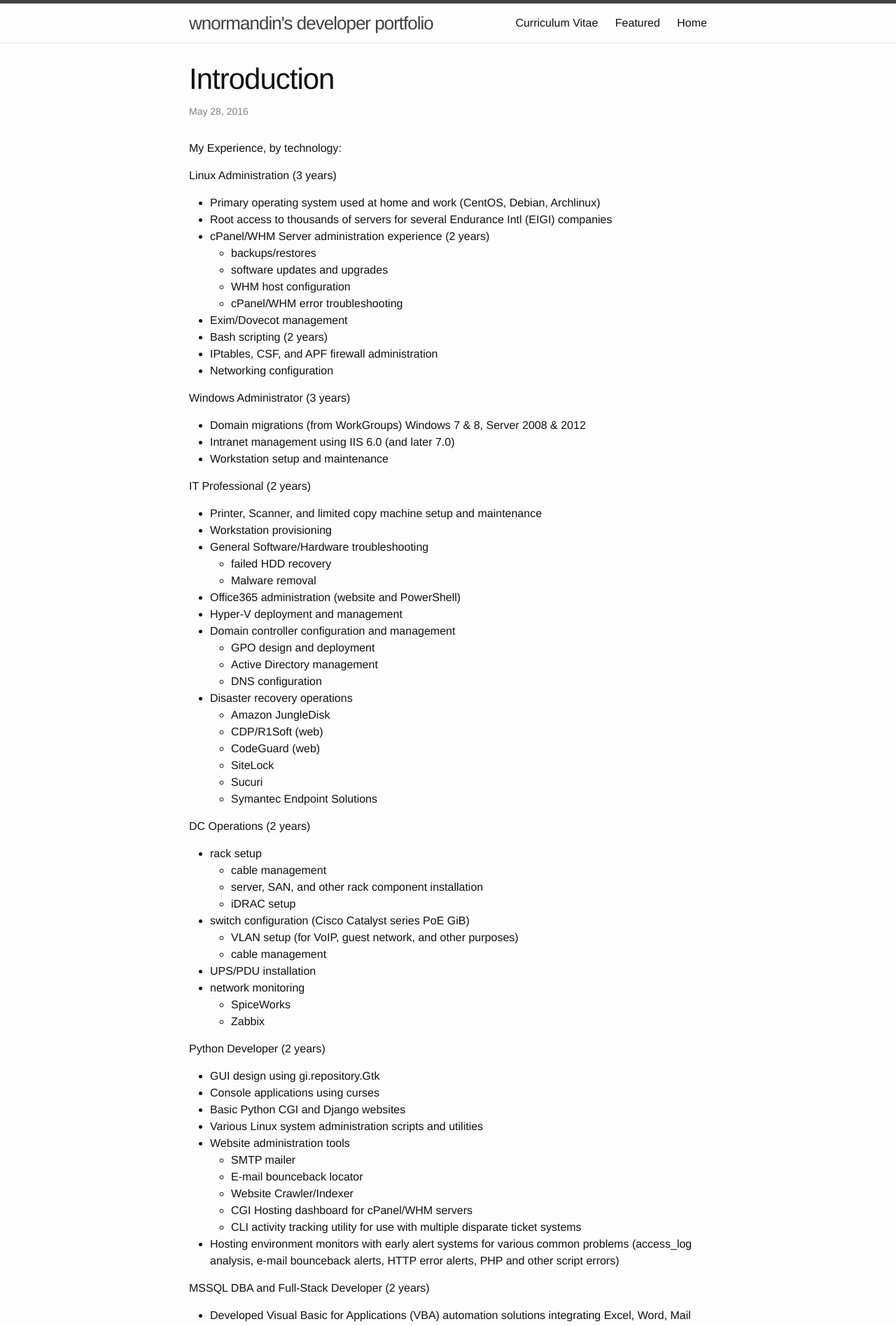
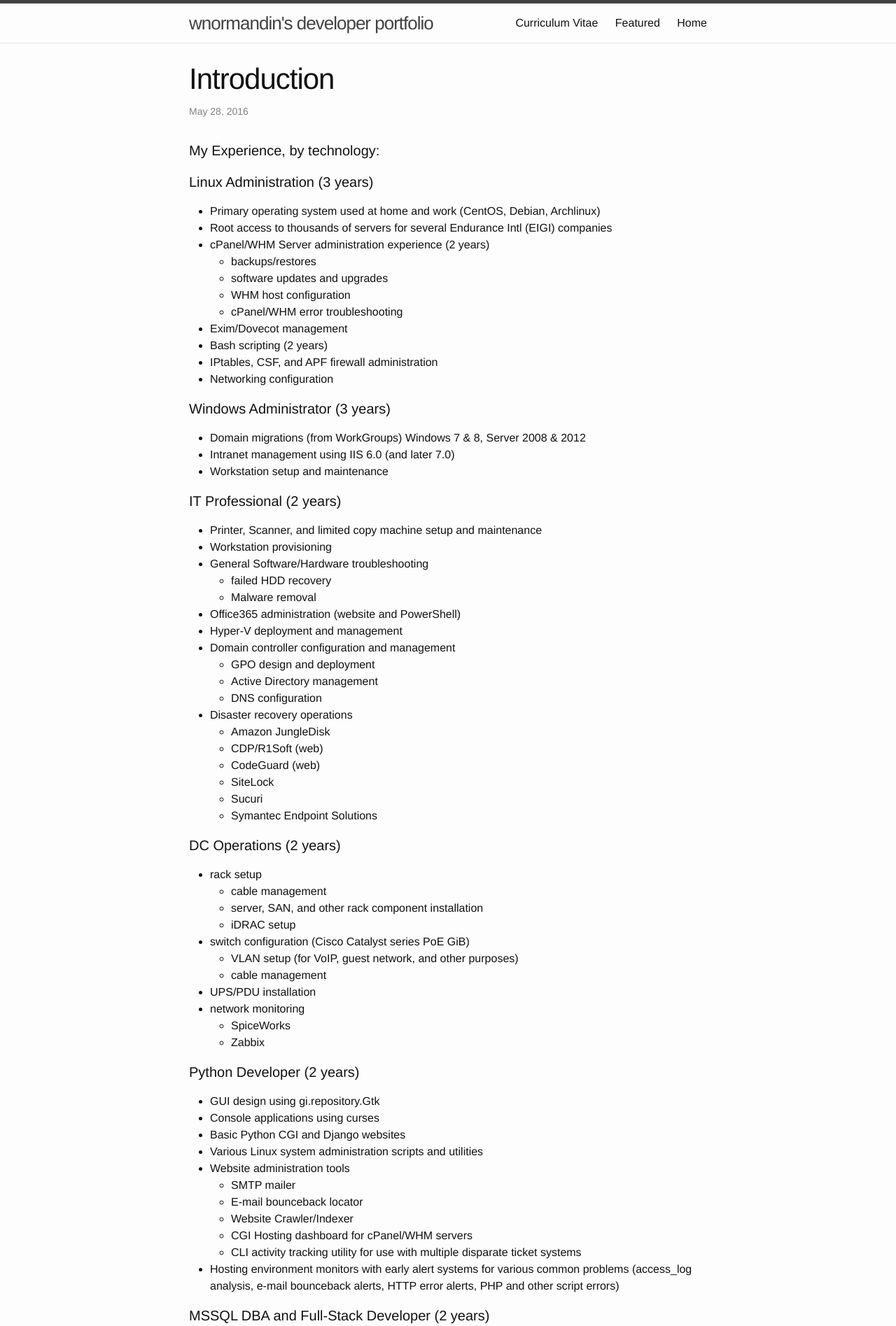
Before and after one commit to wnormandin/wnormandin.github.io, a Jekyll site: the page built from _posts/2016-05-28-introductions.markdown, in a window 1280 px wide. Shown: the top 1895 px of the page at 70% size. Built offline with Jekyll 4.4.1, drawn with Linux system fonts in a browser that asks for light colours.

```diff
--- a/_posts/2016-05-28-introductions.markdown
+++ b/_posts/2016-05-28-introductions.markdown
@@ -4,10 +4,9 @@ title:  "Introduction"
 date:   2016-05-28 11:01:33 -0400
 categories: update
 ---
+#### My Experience, by technology:
 
-My Experience, by technology:
-
-Linux Administration (3 years)
+#### Linux Administration (3 years)
   - Primary operating system used at home and work (CentOS, Debian, Archlinux)
   - Root access to thousands of servers for several Endurance Intl (EIGI) companies
   - cPanel/WHM Server administration experience (2 years)
@@ -20,12 +19,12 @@ Linux Administration (3 years)
   - IPtables, CSF, and APF firewall administration
   - Networking configuration
 
-Windows Administrator (3 years)
+#### Windows Administrator (3 years)
   - Domain migrations (from WorkGroups) Windows 7 & 8, Server 2008 & 2012
   - Intranet management using IIS 6.0 (and later 7.0)
   - Workstation setup and maintenance
 
-IT Professional (2 years)
+#### IT Professional (2 years)
   - Printer, Scanner, and limited copy machine setup and maintenance
   - Workstation provisioning
   - General Software/Hardware troubleshooting
@@ -45,7 +44,7 @@ IT Professional (2 years)
     - Sucuri
     - Symantec Endpoint Solutions
 
-DC Operations (2 years)
+#### DC Operations (2 years)
   - rack setup
     - cable management
     - server, SAN, and other rack component installation
@@ -58,7 +57,7 @@ DC Operations (2 years)
     - SpiceWorks
     - Zabbix
 
-Python Developer (2 years)
+#### Python Developer (2 years)
   - GUI design using gi.repository.Gtk
   - Console applications using curses
   - Basic Python CGI and Django websites
@@ -71,7 +70,7 @@ Python Developer (2 years)
     - CLI activity tracking utility for use with multiple disparate ticket systems
   - Hosting environment monitors with early alert systems for various common problems (access_log analysis, e-mail bounceback alerts, HTTP error alerts, PHP and other script errors)
 
-MSSQL DBA and Full-Stack Developer (2 years)
+#### MSSQL DBA and Full-Stack Developer (2 years)
   - Developed Visual Basic for Applications (VBA) automation solutions integrating Excel, Word, Mail Merges, PDF generation, data warehousing, inventory divestment processing, and more.
   - Schema and software architecture design, diagrams using Visio and Draw.io
   - Design and deployment of a database and custom CRM solution using MSSQL 2008 R2, Sybase AdvantageDB, VBScript, VBA, Access 2012, and Python 2.7
@@ -79,7 +78,7 @@ MSSQL DBA and Full-Stack Developer (2 years)
   - Data Deduplication using Fuzzy matching algorithms
     - record linkage & elimination methods
 
-Webmaster (5 years)
+#### Webmaster (5 years)
   - more than 5 years experience administering WordPress sites
     - child theme design
     - custom PHP dashboards
```
